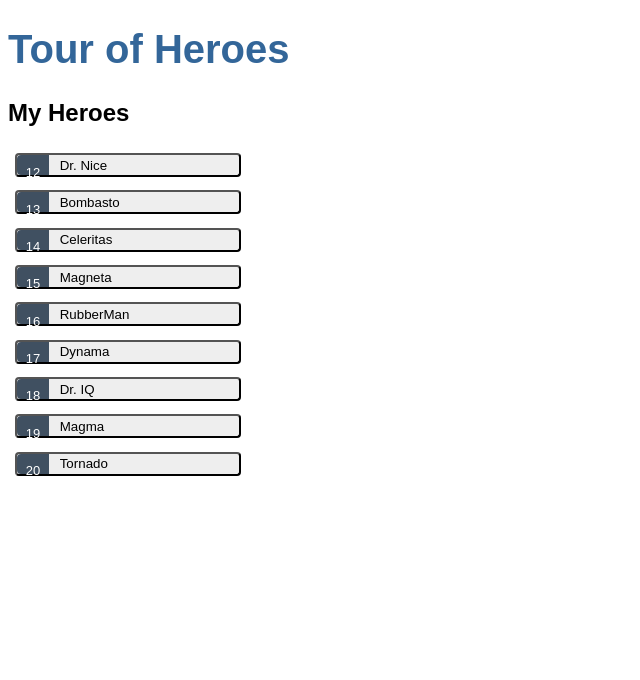
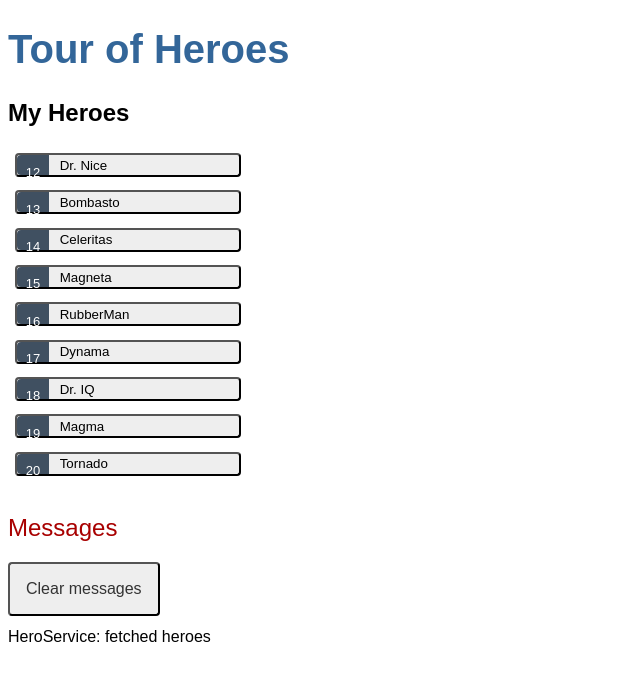
Before and after one commit to thaanirs/angular-tour-of-heros, an Angular app: page /heroes in a window 1280 px wide. Shown: the top 680 px of the page, without its empty margins (0-640 px from the left). Built offline with nearby package versions, Linux system fonts and the light colour scheme.

Commit message:
added message component and message service

```diff
--- a/src/app/app.component.html
+++ b/src/app/app.component.html
@@ -1,2 +1,3 @@
 <h1>{{title}}</h1>
 <app-heroes></app-heroes>
+<app-messages></app-messages>
--- a/src/app/app.module.ts
+++ b/src/app/app.module.ts
@@ -4,12 +4,14 @@ import { FormsModule } from '@angular/forms'; // <-- NgModel lives here
 import { AppComponent } from './app.component';
 import { HeroesComponent } from './heroes/heroes.component';
 import { HeroDetailComponent } from './hero-detail/hero-detail.component';
+import { MessagesComponent } from './messages/messages.component';
 
 @NgModule({
   declarations: [
     AppComponent,
     HeroesComponent,
-    HeroDetailComponent
+    HeroDetailComponent,
+    MessagesComponent
   ],
   imports: [
     BrowserModule,
--- a/src/app/hero.service.ts
+++ b/src/app/hero.service.ts
@@ -1,13 +1,17 @@
 import { Injectable } from '@angular/core';
 import { Hero } from './hero';
+import { Observable, of } from 'rxjs';
+import { MessageService } from './message.service';
 import { HEROES } from './mock-heroes';
 @Injectable({
   providedIn: 'root'
 })
 export class HeroService {
 
-  constructor() { }
-  getHeroes(): Hero[] {
-    return HEROES;
+  constructor(private messageService: MessageService) { }
+  getHeroes(): Observable<Hero[]> {
+    const heroes = of(HEROES);
+    this.messageService.add('HeroService: fetched heroes');
+    return heroes;
   }
 }
--- a/src/app/heroes/heroes.component.ts
+++ b/src/app/heroes/heroes.component.ts
@@ -1,15 +1,33 @@
-import { Component } from '@angular/core';
+import { Component, OnInit } from '@angular/core';
+
 import { Hero } from '../hero';
-import { HEROES } from '../mock-heroes';
+import { HeroService } from '../hero.service';
+import { MessageService } from '../message.service';
+
 @Component({
   selector: 'app-heroes',
   templateUrl: './heroes.component.html',
   styleUrls: ['./heroes.component.css']
 })
-export class HeroesComponent {
-  heroes: Hero[] = HEROES;
+export class HeroesComponent implements OnInit {
+
   selectedHero?: Hero;
+
+  heroes: Hero[] = [];
+
+  constructor(private heroService: HeroService, private messageService: MessageService) { }
+
+  ngOnInit(): void {
+    this.getHeroes();
+  }
+
   onSelect(hero: Hero): void {
     this.selectedHero = hero;
+    this.messageService.add(`HeroesComponent: Selected hero id=${hero.id}`);
+  }
+
+  getHeroes(): void {
+    this.heroService.getHeroes()
+        .subscribe(heroes => this.heroes = heroes);
   }
 }
--- /dev/null
+++ b/src/app/message.service.ts
@@ -0,0 +1,16 @@
+import { Injectable } from '@angular/core';
+
+@Injectable({
+  providedIn: 'root',
+})
+export class MessageService {
+  messages: string[] = [];
+
+  add(message: string) {
+    this.messages.push(message);
+  }
+
+  clear() {
+    this.messages = [];
+  }
+}
--- /dev/null
+++ b/src/app/messages/messages.component.css
@@ -0,0 +1,19 @@
+/* MessagesComponent's private CSS styles */
+h2 {
+    color: #A80000;
+    font-family: Arial, Helvetica, sans-serif;
+    font-weight: lighter;
+  }
+
+  .clear {
+    color: #333;
+    background-color: #eee;
+    margin-bottom: 12px;
+    padding: 1rem;
+    border-radius: 4px;
+    font-size: 1rem;
+  }
+  .clear:hover {
+    color: white;
+    background-color: #42545C;
+  }
--- /dev/null
+++ b/src/app/messages/messages.component.html
@@ -0,0 +1,8 @@
+<div *ngIf="messageService.messages.length">
+
+    <h2>Messages</h2>
+    <button type="button" class="clear"
+            (click)="messageService.clear()">Clear messages</button>
+    <div *ngFor='let message of messageService.messages'> {{message}} </div>
+
+  </div>
```
Also changed, not shown: src/app/messages/messages.component.ts (added, +10 -0 lines), 2 other files (tests, documents, lock files or other folders).
